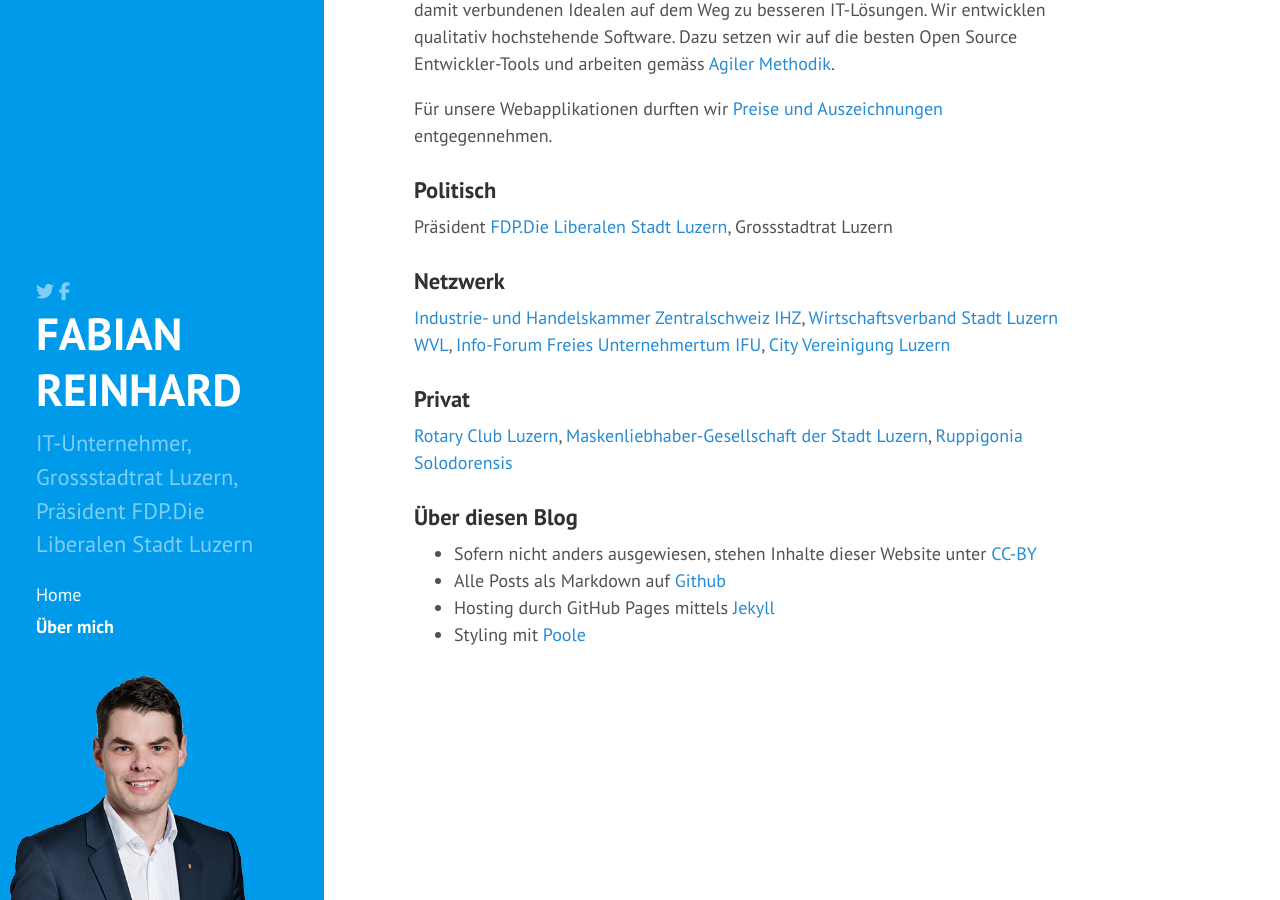
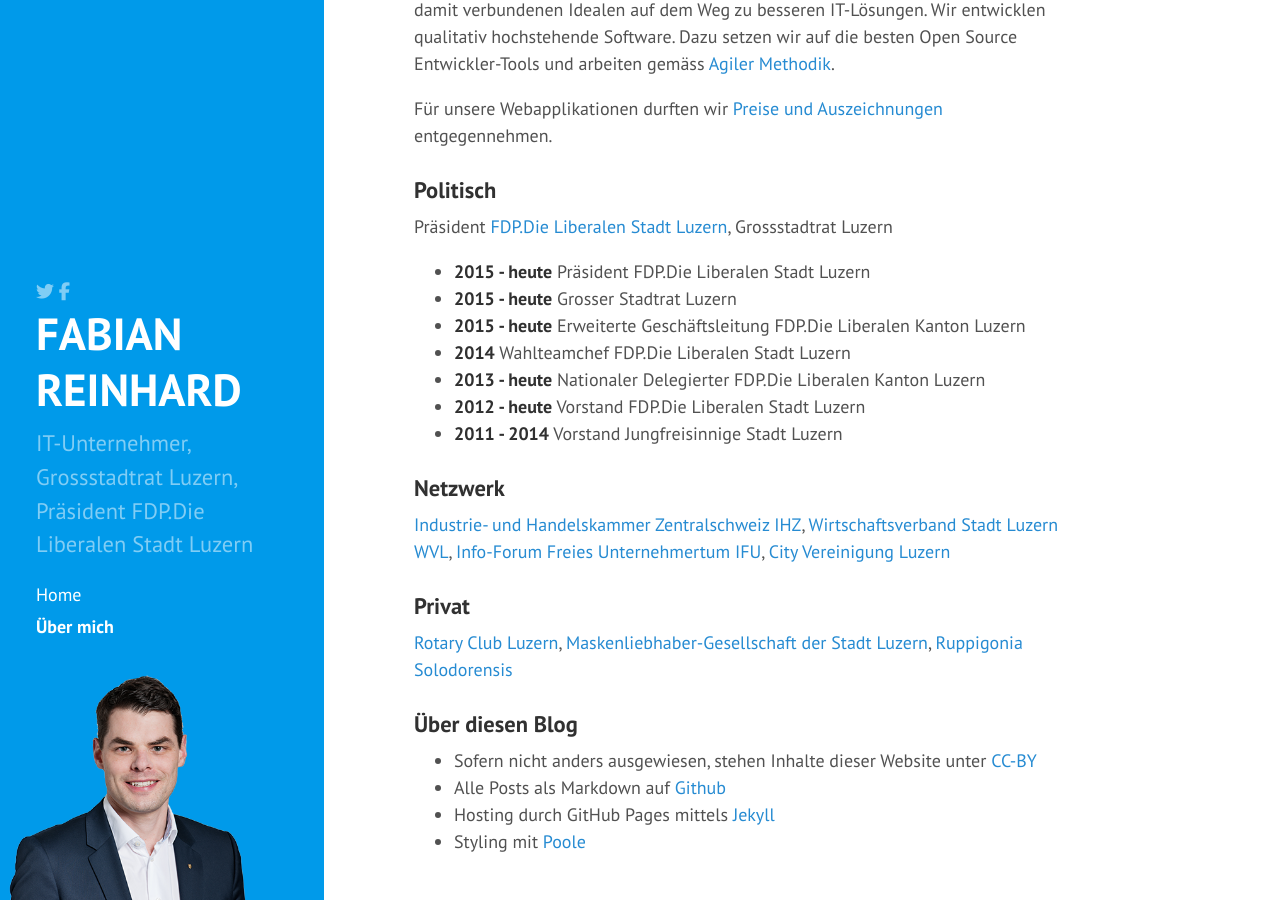
Before and after one commit to freinhard/freinhard.github.io, a Jekyll site: the page built from about.md, in a window 1280 px wide and 900 px high, scrolled down 1311 px. Built offline with Jekyll 4.4.1, drawn with Linux system fonts in a browser that asks for light colours; nearby versions of some CDN libraries; comment, search, counter and statistics services are not loaded.

Commit message:
Aufzählung CV

```diff
--- a/about.md
+++ b/about.md
@@ -29,6 +29,14 @@
 ### Politisch
 Präsident [FDP.Die Liberalen Stadt Luzern](http://www.fdp-stadtluzern.ch), Grossstadtrat Luzern
 
+- **2015 - heute** Präsident FDP.Die Liberalen Stadt Luzern
+- **2015 - heute** Grosser Stadtrat Luzern
+- **2015 - heute** Erweiterte Geschäftsleitung FDP.Die Liberalen Kanton Luzern
+- **2014** Wahlteamchef FDP.Die Liberalen Stadt Luzern
+- **2013 - heute** Nationaler Delegierter FDP.Die Liberalen Kanton Luzern
+- **2012 - heute** Vorstand FDP.Die Liberalen Stadt Luzern
+- **2011 - 2014** Vorstand Jungfreisinnige Stadt Luzern
+
 ### Netzwerk
 [Industrie- und Handelskammer Zentralschweiz IHZ](http://www.ihz.ch/home.html), [Wirtschaftsverband Stadt Luzern WVL](http://www.wvl.ch), [Info-Forum Freies Unternehmertum IFU](http://www.ifu.ch), [City Vereinigung Luzern](https://www.city-luzern.ch)
 
```
